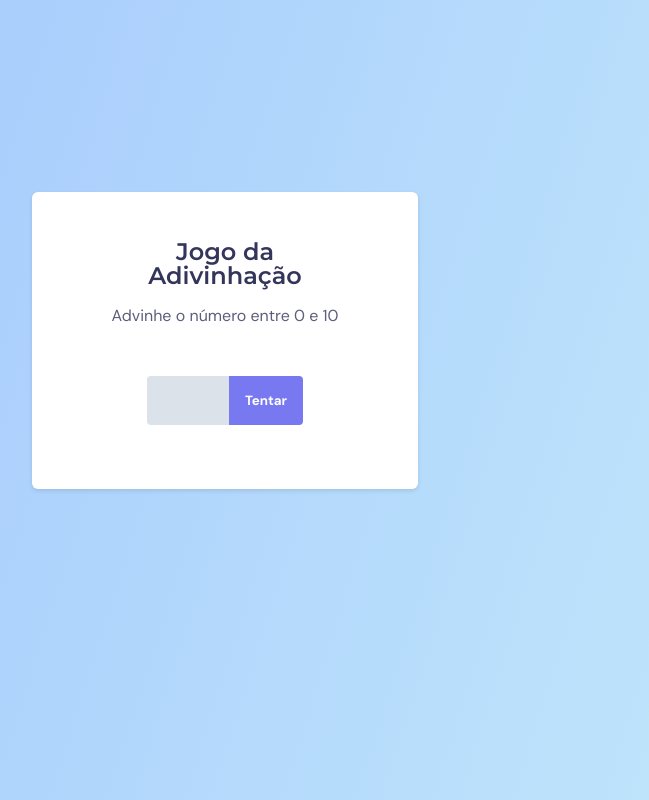
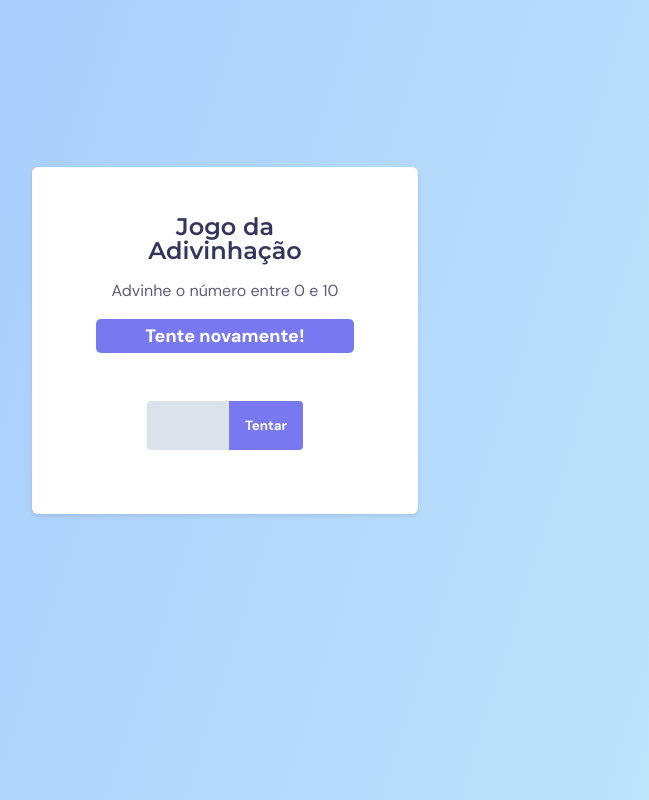
Before and after one commit to CODE-LLAN-BR/GuessingGame, a plain HTML site: page index.html in a window 1280 px wide. Both pictures are taken after typing "5" into the empty fields and a click on the button "Tentar". Shown: the whole page, without its empty margins (415-1064 px from the left). Drawn offline with Linux system fonts and the light colour scheme.

Commit message:
finish commit

```diff
--- a/index.html
+++ b/index.html
@@ -21,7 +21,9 @@
       <div class="screen1">
         <h1>Jogo da Adivinhação</h1>
         <p>Advinhe o número entre 0 e 10</p>
+        <p class="tryText hide">Tente novamente!</p>
         <form>
+
           <input id="inputNumber" type="number" />
           <button id="btnTry" >Tentar</button>
         </form>
--- a/script.js
+++ b/script.js
@@ -7,21 +7,30 @@ const screen2 = document
 const btnTry = document
 .querySelector('#btnTry')
 
+const inputNumber = document.
+querySelector('#inputNumber')
+
 const btnReset = document
 .querySelector('#btnReset')
+
+const tryText = document
+.querySelector('.tryText')
+
+
+
 
 
 const randomNumber = Math.round(Math.random() * 10)
 let xAttempts = 1
+console.log(randomNumber)
 
 
 //função callback
+
 function handleTryClick(event) {
   event.preventDefault()
 
-  const inputNumber = document.querySelector('#inputNumber')
-
-  if (Number(inputNumber.value) == randomNumber) {
+  if (Number(inputNumber.value) === randomNumber) {
     screen1.classList.add('hide')
     screen2.classList.remove('hide')
 
@@ -29,15 +38,28 @@ function handleTryClick(event) {
     .querySelector('.screen2 h2')
     .innerText = `Acertou em ${xAttempts} tentativas`
   }
+
+  tryText.classList.remove('hide')
   inputNumber.value = "";
   xAttempts++
+
+
 }
 
 
-//Eventos
 
 
+
+
+
+
+//events
+inputNumber.oninput = () =>{
+  tryText.classList.add('hide')
+}
+
 btnTry.addEventListener('click',handleTryClick)
+
 btnReset.addEventListener('click',function(){
 
 
--- a/style.css
+++ b/style.css
@@ -62,6 +62,31 @@ p{
     font-weight: 400;
     line-height: 2.4rem;
 }
+
+.tryText{
+     background-color:#7879f1;
+     font-size: 1.8rem;
+     font-weight: 800;
+     color: white;
+     padding: .5rem;
+     border-radius: .5rem;
+     animation: next .8s forwards;
+}
+@keyframes next{
+    0%{
+        opacity: 0;
+    }
+    50%{
+        opacity: .5;
+    }
+    100%{
+        opacity: 1;
+    }
+}
+
+
+
+
 form input{
     font-family: "DM Sans",sans-serif;
 
```
